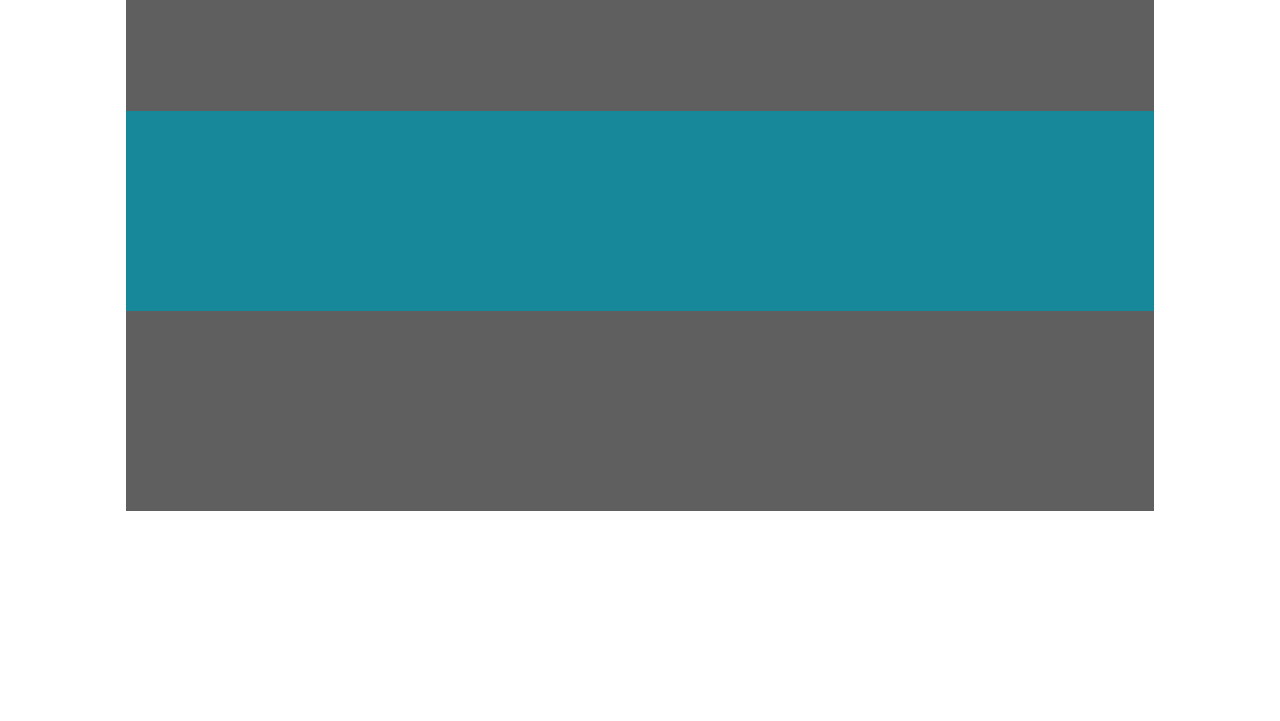
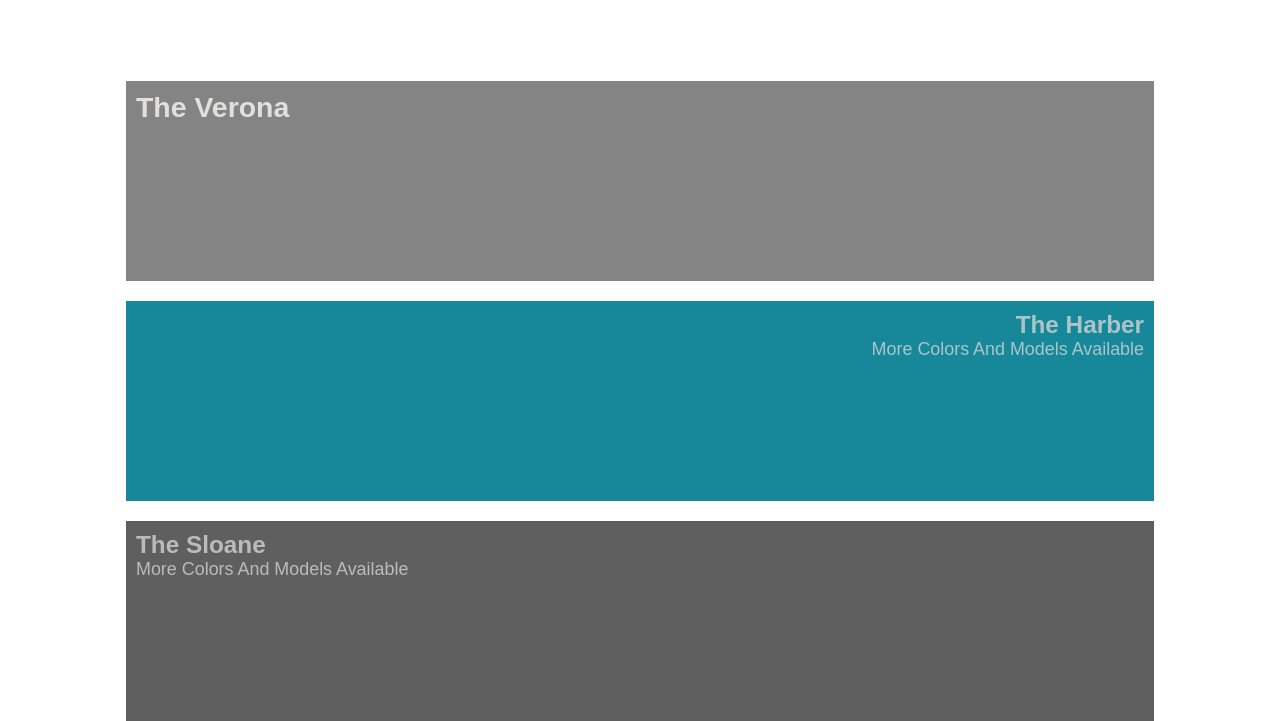
Before and after one commit to nightingale-evening/Honey_Furniture, a plain HTML site: page index.html in a window 1280 px wide. Shown: the part 485-1206 px from the top of the page. Before the commit the page ends 996 px from the top, so only its background shows below. Drawn offline with Linux system fonts and the light colour scheme; a web font is replaced by a local one.

Commit message:
6th commit upload

```diff
--- a/index.html
+++ b/index.html
@@ -102,17 +102,25 @@
    </section>
 
    <section class="section-4-5-6">
-    <section class="section-4">
 
+    <section class="section-4 product-1-text">
+        <h1>The Verona</h1>
     </section>
 
     <section class="section-5">
-
+        <section class="product-2-text">
+            <h1>The Harber</h1>
+            <p>More Colors And Models Available</p>
+        </section>
     </section>
 
     <section class="section-6">
+        <section class="product-3-text">
+            <h1>The Sloane</h1>
+            <p>More Colors And Models Available</p>
+        </section>
+    </section>
 
-    </section>
    </section>
 
 </body>
--- a/style.scss
+++ b/style.scss
@@ -33,6 +33,7 @@ input[type="search"] {
     height: 100px;
     width: 100%;
     position: fixed;
+    z-index: 999;
     text-decoration: none;
 
     a{
@@ -253,10 +254,55 @@ input[type="search"] {
     }
 }
 
+.section-4-5-6{
+    display: flex;
+    align-items: center;
+    justify-content: center;
+    flex-direction: column;
+    gap: 20px;
+
+    .product-1-text{
+        font-family: 'Feeling Passionate', sans-serif;
+        opacity: 77%;
+        // font-size:50px;
+        font-size: 1.9vw;
+        padding: 10px;
+        color: #DAD7D6;
+        text-align: left;
+    }
+    .product-2-text{
+        font-family: 'Feeling Passionate', sans-serif;
+        opacity: 77%;
+        // font-size:50px;
+        font-size: 1.9vw;
+        padding: 10px;
+        color: #DAD7D6;
+        text-align: right;
+
+        p{
+            font-size: 1.4vw;
+        }
+    }
+
+    .product-3-text{
+        font-family: 'Feeling Passionate', sans-serif;
+        opacity: 77%;
+        // font-size:50px;
+        font-size: 1.9vw;
+        padding: 10px;
+        color: #DAD7D6;
+        text-align: left;
+
+        p{
+            font-size: 1.4vw;
+        }
+    }
+}
+
 .section-4{
     height: 25vh;
     position: relative;
-    top: 100px;
+    top:  270px;
     background-color: #5f5f5f;
 
     max-width: 1028px;
@@ -267,7 +313,7 @@ input[type="search"] {
 .section-5{
     height: 25vh;
     position: relative;
-    top: 100px;
+    top: 270px;
     background-color: #16889A;
 
     max-width: 1028px;
@@ -277,11 +323,13 @@ input[type="search"] {
 
 .section-6{
     height: 25vh;
+    margin: 100px;
     position: relative;
-    top: 100px;
+    top: 270px;
     background-color: #5f5f5f;
 
     max-width: 1028px;
     width:calc(100% - 10px);
     margin: 0px auto;
+
 }
```
Also changed, not shown: style.css, 1 other file.
